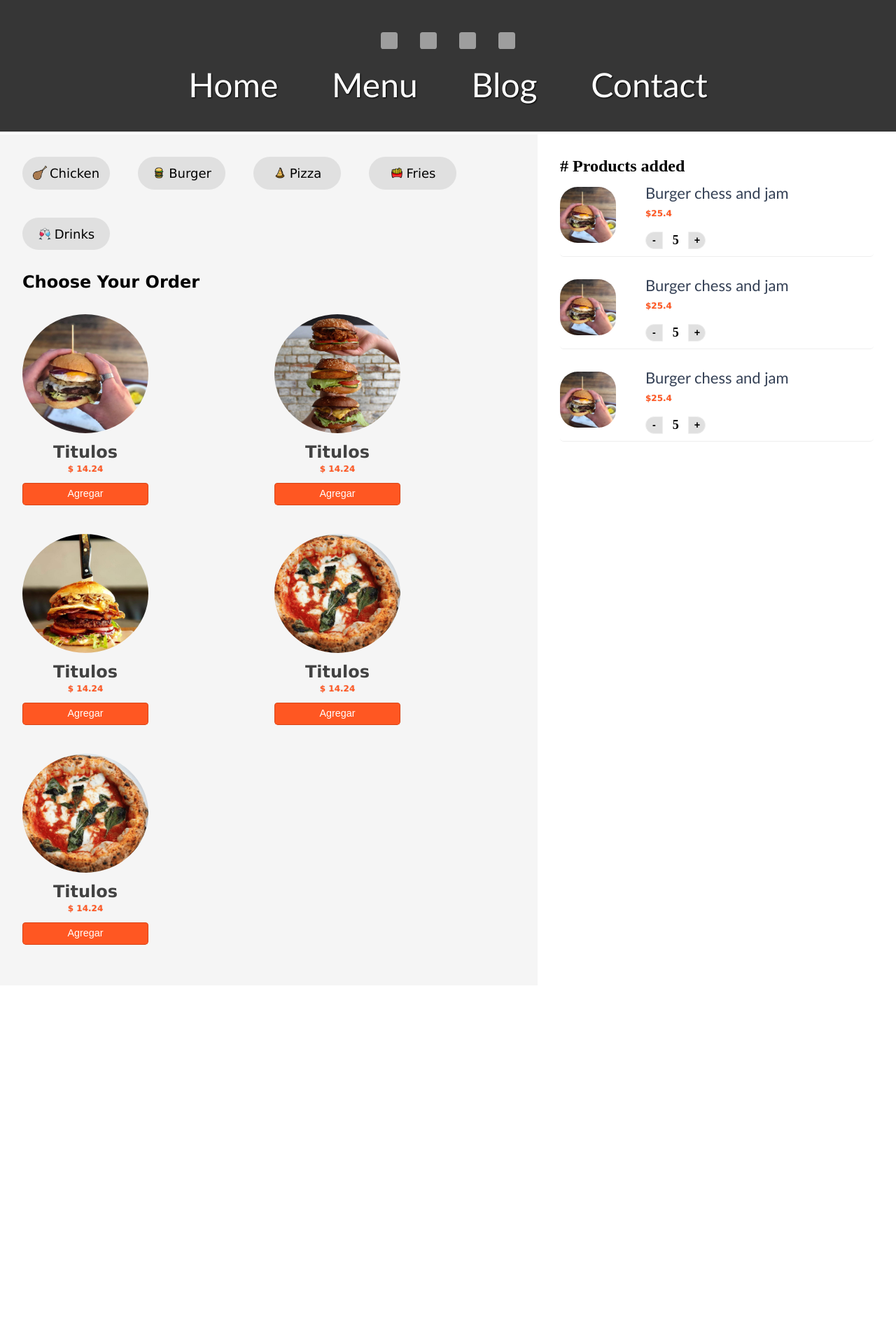
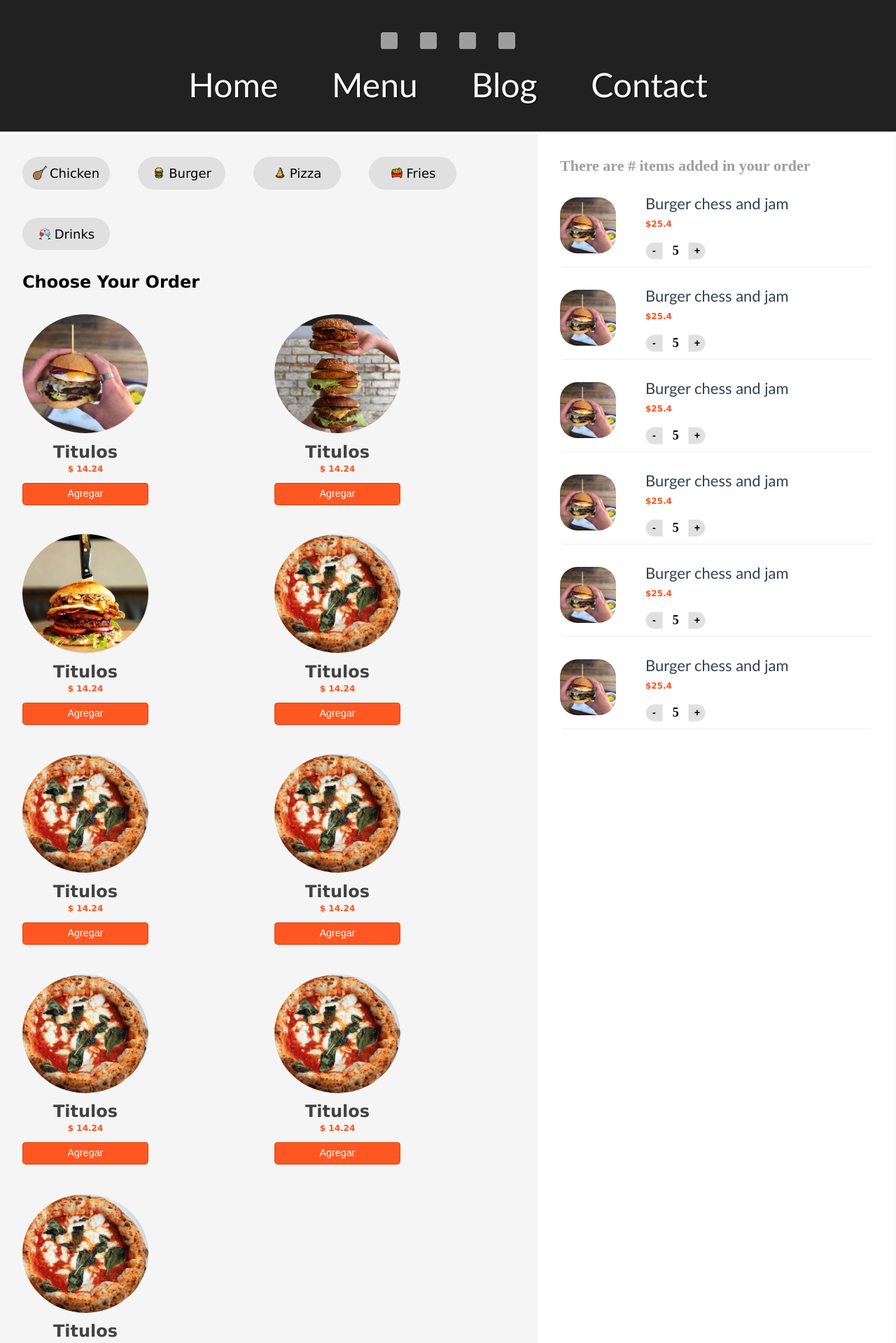
Before and after one commit to EdwinCruz13/Ucamp-Restaurant, a React (Create React App) app: page /Order in a window 1280 px wide. Shown: the top 1919 px of the page at 70% size. Before the commit the page ends 1408 px from the top, so only its background shows below. Built offline with nearby package versions, Linux system fonts and the light colour scheme; grey boxes are pictures that could not be loaded.

Commit message:
adding firebase scripts

```diff
--- a/package.json
+++ b/package.json
@@ -6,6 +6,7 @@
     "@testing-library/jest-dom": "^5.16.5",
     "@testing-library/react": "^13.4.0",
     "@testing-library/user-event": "^13.5.0",
+    "firebase": "^9.16.0",
     "react": "^18.2.0",
     "react-dom": "^18.2.0",
     "react-router-dom": "^6.7.0",
@@ -35,5 +36,9 @@
       "last 1 firefox version",
       "last 1 safari version"
     ]
+  },
+  "devDependencies": {
+    "webpack": "^5.75.0",
+    "webpack-cli": "^5.0.1"
   }
 }
--- a/src/components/invoice/Invoice.jsx
+++ b/src/components/invoice/Invoice.jsx
@@ -24,7 +24,7 @@ export const Invoice = () => {
                 </div>
             </div>
 
-            <div data-id="1" className="card">
+            <div data-id="2" className="card">
                 <div className="image">
                     <img src={burger1} alt="" />
                 </div>
@@ -42,7 +42,7 @@ export const Invoice = () => {
                 </div>
             </div>
 
-            <div data-id="1" className="card">
+            <div data-id="2" className="card">
                 <div className="image">
                     <img src={burger1} alt="" />
                 </div>
@@ -60,6 +60,63 @@ export const Invoice = () => {
                 </div>
             </div>
 
+            <div data-id="2" className="card">
+                <div className="image">
+                    <img src={burger1} alt="" />
+                </div>
+
+                <div className="details">
+
+                    <h1>Burger chess and jam</h1>
+                    <h2 className="item-price">$25.4</h2>
+
+                    <div className="btn-group">
+                        <button className="btn btn-default rounded-left">-</button>
+                        <span>5</span>
+                        <button className="btn btn-default rounded-right">+</button>
+                    </div>
+                </div>
+            </div>
+
+            <div data-id="2" className="card">
+                <div className="image">
+                    <img src={burger1} alt="" />
+                </div>
+
+                <div className="details">
+
+                    <h1>Burger chess and jam</h1>
+                    <h2 className="item-price">$25.4</h2>
+
+                    <div className="btn-group">
+                        <button className="btn btn-default rounded-left">-</button>
+                        <span>5</span>
+                        <button className="btn btn-default rounded-right">+</button>
+                    </div>
+                </div>
+            </div>
+
+            <div data-id="2" className="card">
+                <div className="image">
+                    <img src={burger1} alt="" />
+                </div>
+
+                <div className="details">
+
+                    <h1>Burger chess and jam</h1>
+                    <h2 className="item-price">$25.4</h2>
+
+                    <div className="btn-group">
+                        <button className="btn btn-default rounded-left">-</button>
+                        <span>5</span>
+                        <button className="btn btn-default rounded-right">+</button>
+                    </div>
+                </div>
+            </div>
+
+
+
+
         </>
     )
 }
--- a/src/components/items/Items.jsx
+++ b/src/components/items/Items.jsx
@@ -43,6 +43,34 @@ export const Items = () => {
         <h4 className="item-price">$ 14.24</h4>
         <button class="btn btn-primary">Agregar</button>
       </div>
+
+      <div className="Items">
+        <img className="item-img" src={pizza1} alt="detailing_items" />
+        <h4 className="item-name">Titulos</h4>
+        <h4 className="item-price">$ 14.24</h4>
+        <button class="btn btn-primary">Agregar</button>
+      </div>
+
+      <div className="Items">
+        <img className="item-img" src={pizza1} alt="detailing_items" />
+        <h4 className="item-name">Titulos</h4>
+        <h4 className="item-price">$ 14.24</h4>
+        <button class="btn btn-primary">Agregar</button>
+      </div>
+
+      <div className="Items">
+        <img className="item-img" src={pizza1} alt="detailing_items" />
+        <h4 className="item-name">Titulos</h4>
+        <h4 className="item-price">$ 14.24</h4>
+        <button class="btn btn-primary">Agregar</button>
+      </div>
+
+      <div className="Items">
+        <img className="item-img" src={pizza1} alt="detailing_items" />
+        <h4 className="item-name">Titulos</h4>
+        <h4 className="item-price">$ 14.24</h4>
+        <button class="btn btn-primary">Agregar</button>
+      </div>
     </>
   );
 };
--- a/src/pages/order/Order.css
+++ b/src/pages/order/Order.css
@@ -12,7 +12,10 @@
 
 
 #Order-page #header-menu{
-    background-color: rgba(33, 33, 33, 0.9)
+    background-color: rgba(33, 33, 33, 1);
+    position: fixed;
+    top: 0;
+    z-index: 100;
 }
 
 #Order-page #Order-body{
@@ -22,7 +25,8 @@
   height: 100%;
   background-color: #f5f5f5;
 
-
+  position: relative;
+  top:130px
 }
 
 #Order-page #Order-body .product-invoice{
@@ -32,6 +36,22 @@
   padding: 2rem;
   background-color: #fff;
 
+}
+
+#Order-page #Order-body #Invoice{
+
+  position: fixed;
+  top: 136px;
+  bottom: 0;
+  height: 100%;
+
+  right: 0;
+  width: auto;
+  z-index: 100;
+  transform: translateX(-0%);
+
+  box-shadow: inset -0.5px 0px 0px 0px #f3e7e7;
+   /*height:100%;*/
 }
 
 #Order-page #Order-body #Product-Items{
@@ -114,7 +134,25 @@
     align-items: center;
   }
 
+  #Order-page #Order-body{
+    top:0
+  }
+
+  #Order-page #header-menu{
+    background-color: rgba(33, 33, 33, 1);
+    position: relative;
+    top: 0;
+    z-index: 100;
+  }
+
+  #Order-page #Order-body #Invoice{
+    top: 0;
+    position: relative;
+  }
+
+
 }
+
 
   /*for mobile and small Ipad*/
 @media (min-width: 480px) and (max-width: 767px) {
@@ -138,6 +176,24 @@
     gap: 1rem;
     width: 100%;
   }
+
+  #Order-page #Order-body{
+    top:0
+  }
+
+  #Order-page #header-menu{
+    background-color: rgba(33, 33, 33, 1);
+    position: relative;
+    top: 0;
+    z-index: 100;
+  }
+
+  #Order-page #Order-body #Invoice{
+    top: 0;
+    position: relative;
+  }
+
+
 }
 
   /*para mobile*/
@@ -175,5 +231,20 @@
     align-items: center;
   }
 
+  #Order-page #Order-body{
+    top:0
+  }
+
+  #Order-page #header-menu{
+    background-color: rgba(33, 33, 33, 1);
+    position: relative;
+    top: 0;
+    z-index: 100;
+  }
+
+  #Order-page #Order-body #Invoice{
+    top: 0;
+    position: relative;
+  }
 
 }
--- a/src/pages/order/Order.jsx
+++ b/src/pages/order/Order.jsx
@@ -29,7 +29,7 @@ export const Order = () => {
               </div>
           </div>
           <div id="Invoice" className="product-invoice">
-            <h2 className="itemAdded"># Products added</h2>
+            <h2 className="itemAdded" style={{"color": "#9E9E9E","font-size": "22px", "margin-bottom": "2rem"}}>There are # items added in your order</h2>
             <Invoice />
           </div>
       </section>
```
Also changed, not shown: src/webpack.config.js (added, +11 -0 lines), src/database_schema.txt, 1 other file (tests, documents, lock files or other folders).
